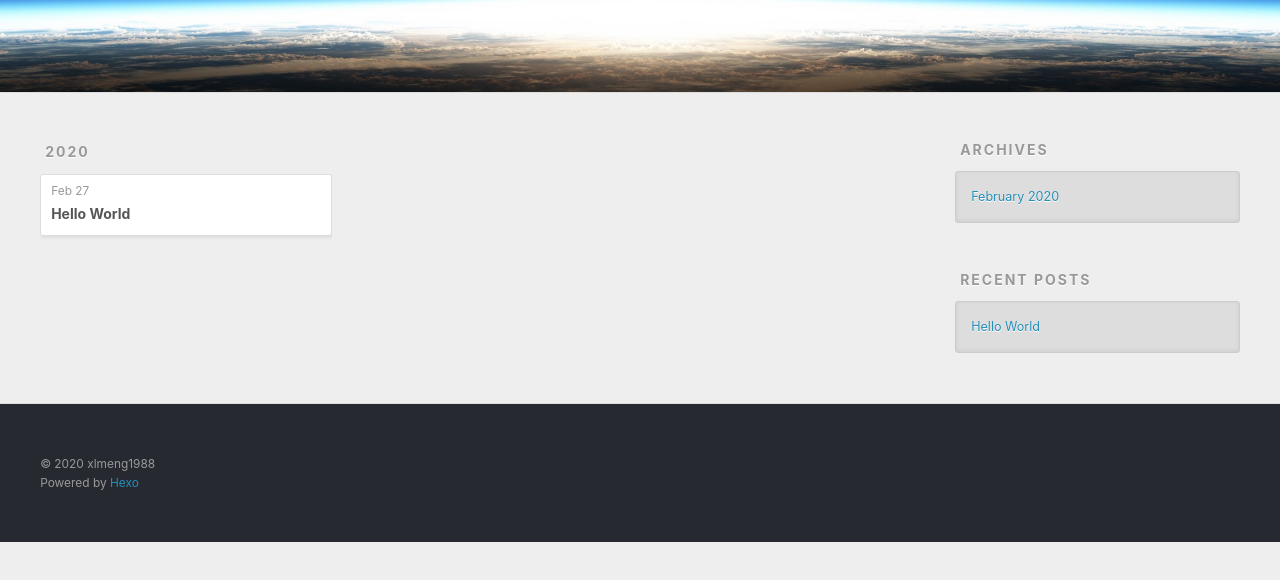
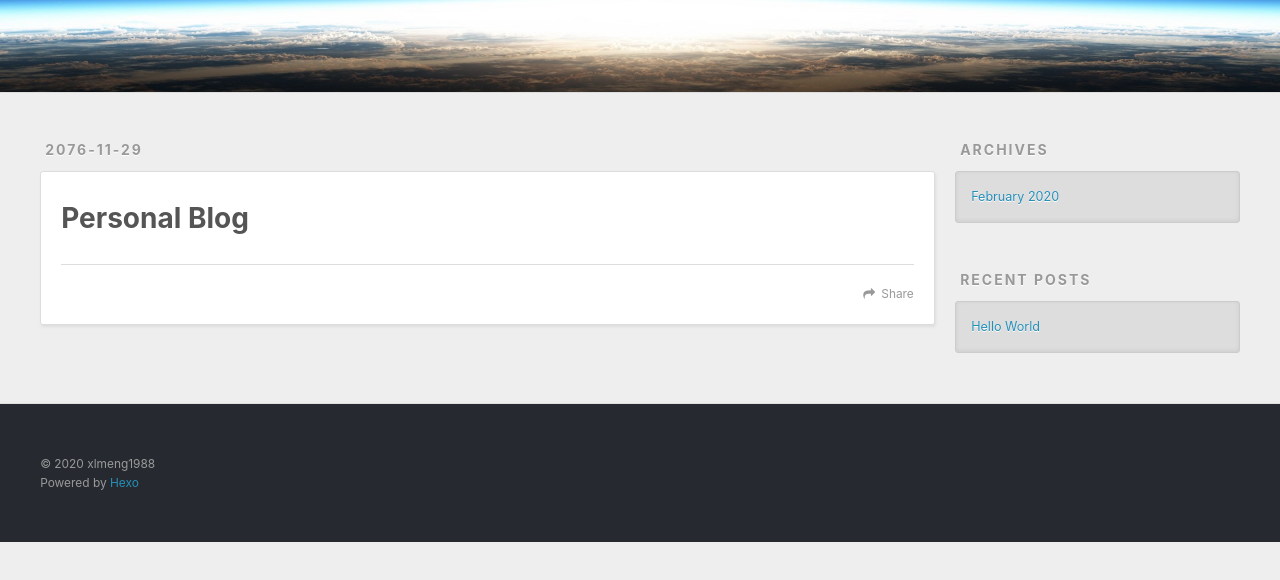
Before and after one commit to xlmeng1988/xlmeng1988.github.io, a plain HTML site: page README.html in a window 1280 px wide. Shown: the part 208-788 px from the top of the page. Drawn offline with nearby package versions, Linux system fonts and the light colour scheme.

Commit message:
Site updated: 2020-02-28 17:14:20

```diff
--- a/archives/2020/02/index.html
+++ b/README.html
@@ -5,12 +5,16 @@
 
 
 
-  <title>Archives: 2020/2 | 神の左手</title>
+  <title>神の左手</title>
   <meta name="viewport" content="width=device-width, initial-scale=1, maximum-scale=1">
-  <meta property="og:type" content="website">
+  <meta name="description" content="Personal Blog">
+<meta property="og:type" content="website">
 <meta property="og:title" content="神の左手">
-<meta property="og:url" content="https://xlmeng1988.github.io/archives/2020/02/index.html">
+<meta property="og:url" content="https://xlmeng1988.github.io/README.html">
 <meta property="og:site_name" content="神の左手">
+<meta property="og:description" content="Personal Blog">
+<meta property="article:published_time" content="2076-11-29T08:54:34.955Z">
+<meta property="article:modified_time" content="2020-02-28T09:12:26.000Z">
 <meta property="article:author" content="xlmeng1988">
 <meta name="twitter:card" content="summary">
 
@@ -65,40 +69,31 @@
   </div>
 </header>
       <div class="outer">
-        <section id="main">
+        <section id="main"><article id="page-" class="article article-type-page" itemscope itemprop="blogPost">
+  <div class="article-meta">
+    <a href="/README.html" class="article-date">
+  <time datetime="2076-11-29T08:54:34.955Z" itemprop="datePublished">2076-11-29</time>
+</a>
+
+  </div>
+  <div class="article-inner">
+
+
+    <div class="article-entry" itemprop="articleBody">
+
+        <h1 id="Personal-Blog"><a href="#Personal-Blog" class="headerlink" title="Personal Blog"></a>Personal Blog</h1>
+
+    </div>
+    <footer class="article-footer">
+      <a data-url="https://xlmeng1988.github.io/README.html" data-id="ck75ymjp200007kucbbjchoaw" class="article-share-link">Share</a>
+
+
+    </footer>
+  </div>
 
 
 
-
-
-
-      <section class="archives-wrap">
-        <div class="archive-year-wrap">
-          <a href="/archives/2020" class="archive-year">2020</a>
-        </div>
-        <div class="archives">
-
-    <article class="archive-article archive-type-post">
-  <div class="archive-article-inner">
-    <header class="archive-article-header">
-      <a href="/2020/02/27/hello-world/" class="archive-article-date">
-  <time datetime="2020-02-27T15:51:18.340Z" itemprop="datePublished">Feb 27</time>
-</a>
-
-
-    <h1 itemprop="name">
-      <a class="archive-article-title" href="/2020/02/27/hello-world/">Hello World</a>
-    </h1>
-
-
-    </header>
-  </div>
 </article>
-
-
-    </div></section>
-
-
 
 </section>
 
@@ -129,7 +124,7 @@
       <ul>
 
           <li>
-            <a href="/2020/02/27/hello-world/">Hello World</a>
+            <a href="/2020/02/28/hello-world/">Hello World</a>
           </li>
 
       </ul>
```
Also changed, not shown: 2020/02/28/hello-world/index.html (renamed from 2020/02/27/hello-world/index.html, +6 -6 lines), archives/2020/index.html (+4 -4 lines), archives/index.html (+4 -4 lines), index.html (+5 -5 lines).
